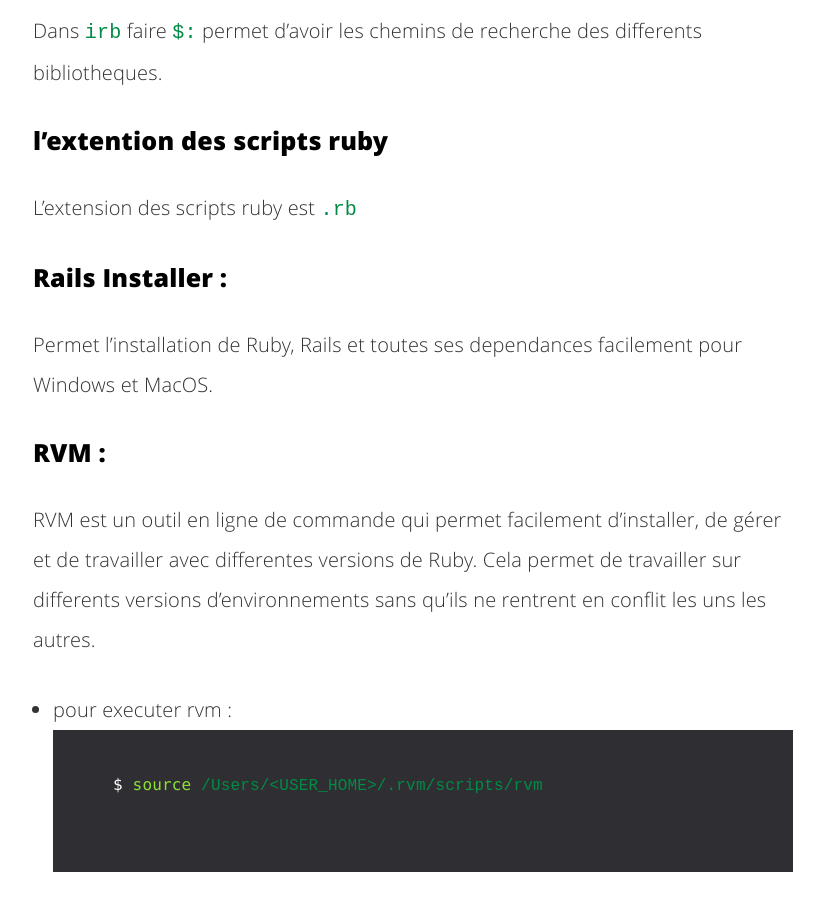
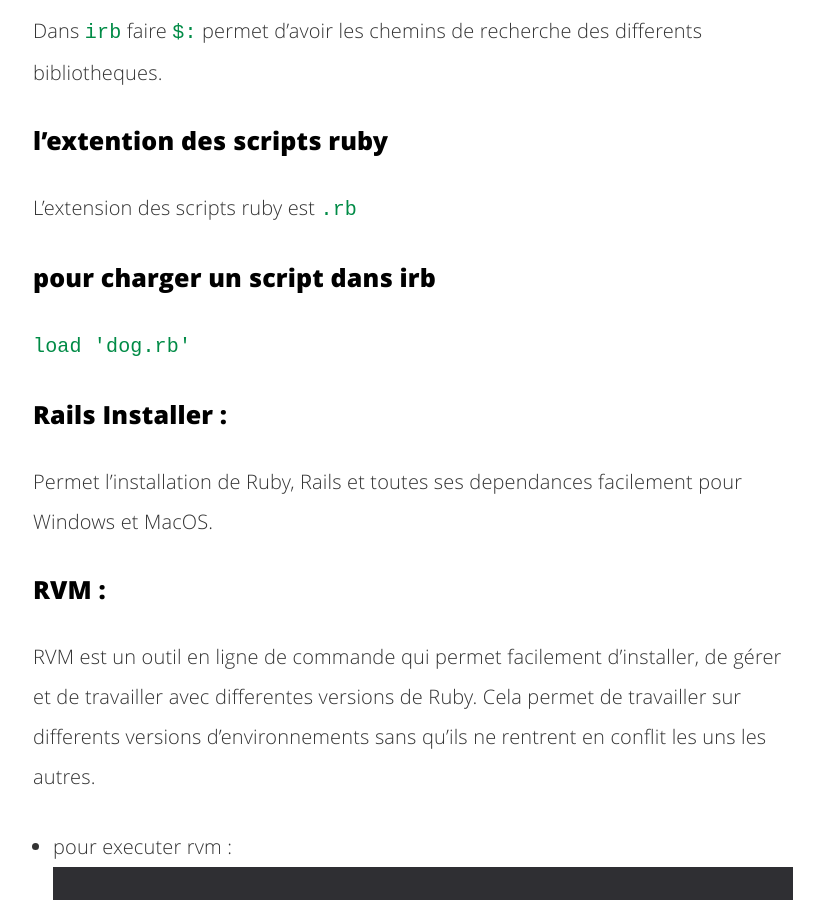
Before and after one commit to fasca/fasca.github.io, a Jekyll site: the page built from _posts/2016-10-26-ruby.md, in a window 1280 px wide and 900 px high, scrolled down 940 px. Shown: the whole window, without its empty margins (227-1051 px from the left). Built offline with Jekyll 4.4.1, drawn with Linux system fonts in a browser that asks for light colours; comment, search, counter and statistics services are not loaded.

Commit message:
Update 2016-10-26-ruby.md

```diff
--- a/_posts/2016-10-26-ruby.md
+++ b/_posts/2016-10-26-ruby.md
@@ -35,6 +35,10 @@ Dans `irb` faire `$:` permet d'avoir les chemins de recherche des differents bib
 
 L'extension des scripts ruby est `.rb`
 
+### pour charger un script dans irb
+
+`load 'dog.rb'`
+
 ### Rails Installer :
 
 Permet l'installation de Ruby, Rails et toutes ses dependances facilement pour Windows et MacOS.
```
